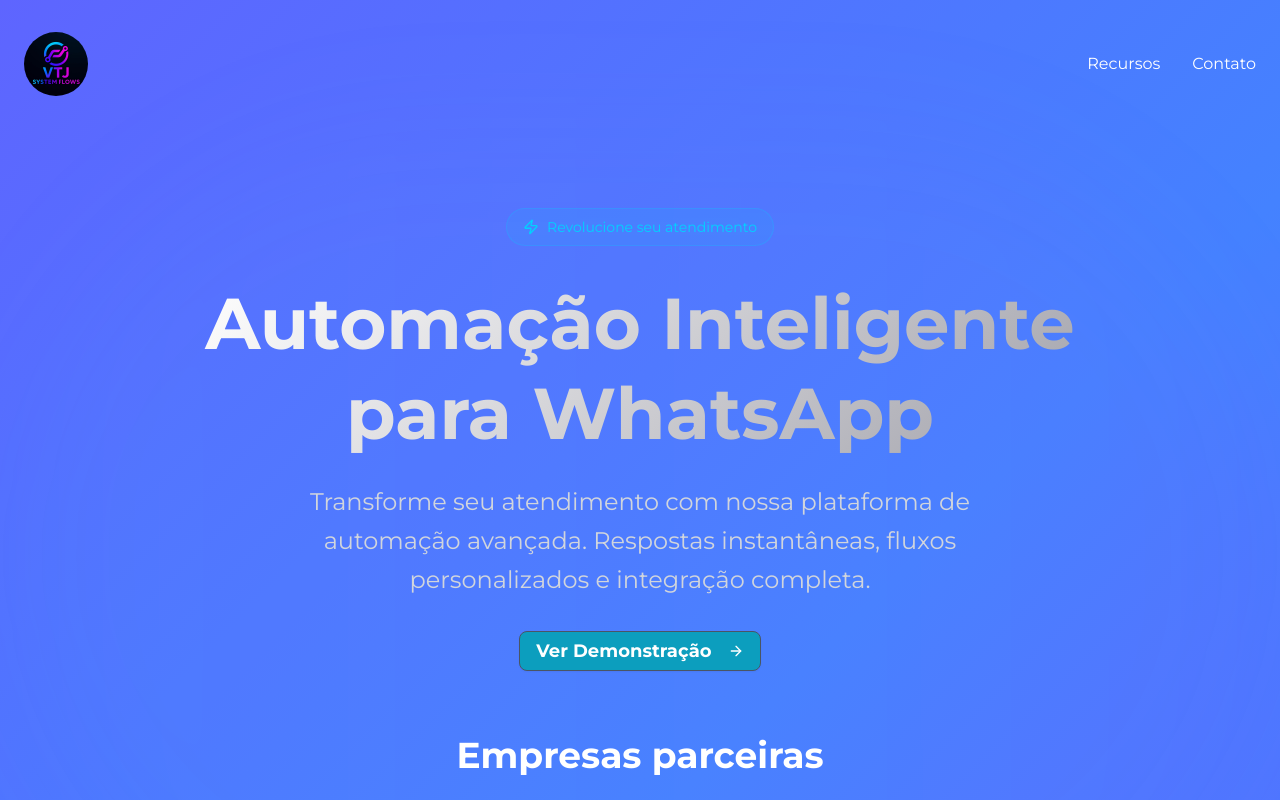
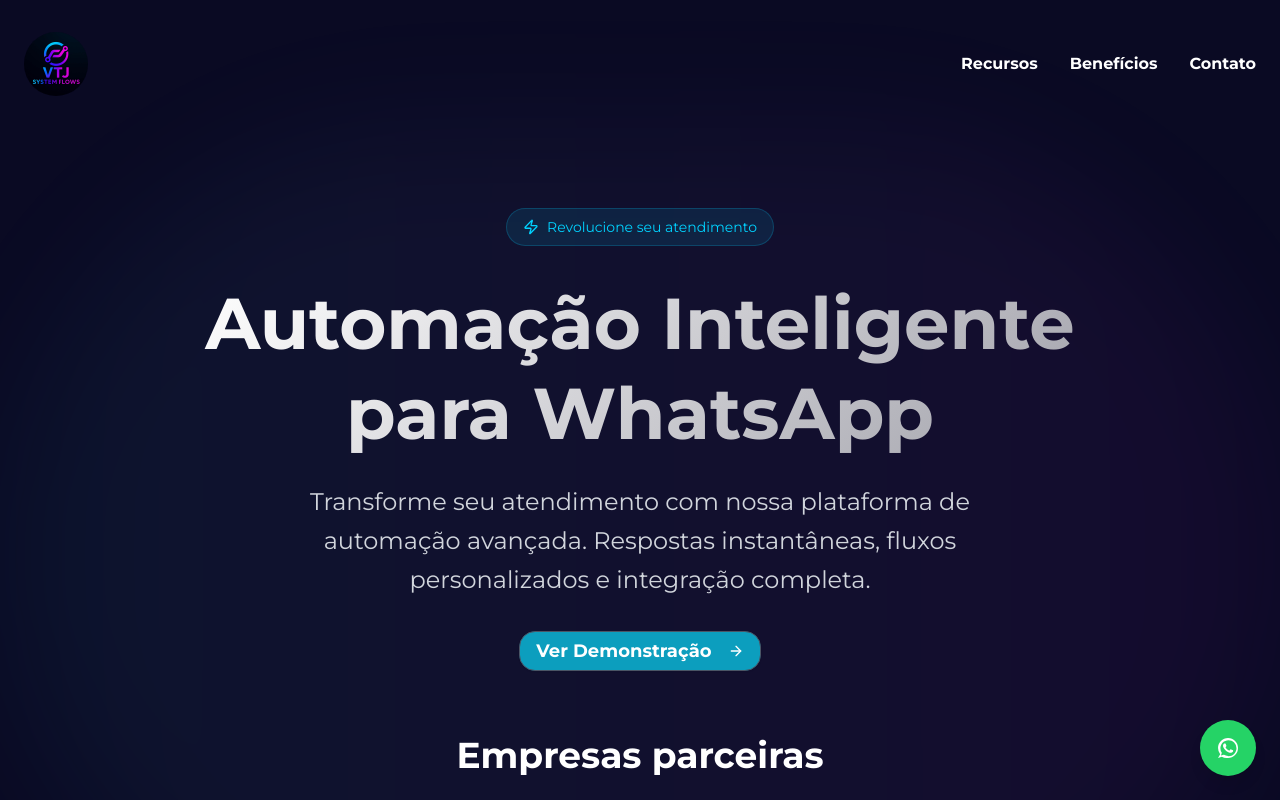
Before and after one commit to jhonzz02/n8n-LP, a React (Vite) app: page / in a window 1280 px wide. Shown: the top 800 px of the page. Built offline with nearby package versions, Linux system fonts and the light colour scheme.

Commit message:
fix bg, navbar, links, btns

```diff
--- a/src/App.jsx
+++ b/src/App.jsx
@@ -18,7 +18,7 @@
 
 function App() {
   return (
-    <div className="min-h-screen bg-[linear-gradient(135deg,_#5E65FF,_#4482FF,_#5E65FF,_#D300FF)] text-white overflow-x-hidden">
+    <div className="min-h-screen bg-[#0A0A23] text-white overflow-x-hidden">
       {/* Header */}
       <header className="container mx-auto px-6 py-8 relative z-10">
         <nav className="flex items-center justify-between">
@@ -27,25 +27,68 @@
               <img
                 src={VTJLogo}
                 alt="VTJ System Flows Logo"
-                className="h-16 w-auto rounded-full object-cover"
+                className="h-16 w-auto rounded-full object-cover hover:cursor-pointer transition-all duration-300 transform hover:-translate-y-1 hover:scale-105 backdrop-blur-sm"
+                onClick={() => window.location.reload()}
               />
             </div>
           </div>
           <div className="hidden md:flex items-center space-x-8">
             <a
               href="#features"
-              className="hover:text-[#D300FF] transition-colors duration-300"
+              className="font-bold hover:cursor-pointer transition-all duration-300 transform hover:-translate-y-1 hover:scale-105"
+              onClick={(e) => {
+                e.preventDefault(); // impede o comportamento padrão do link
+                const section = document.getElementById("features");
+                if (section) {
+                  section.scrollIntoView({ behavior: "smooth" });
+                }
+              }}
             >
               Recursos
             </a>
             <a
-              href="#contact"
-              className="hover:text-[#D300FF] transition-colors duration-300"
+              href="#additional-features"
+              className="font-bold hover:cursor-pointer transition-all duration-300 transform hover:-translate-y-1 hover:scale-105"
+              onClick={(e) => {
+                e.preventDefault(); // impede o comportamento padrão do link
+                const section = document.getElementById("additional-features");
+                if (section) {
+                  section.scrollIntoView({ behavior: "smooth" });
+                }
+              }}
+            >
+              Benefícios
+            </a>
+            <a
+              href="#contato"
+              className="font-bold hover:cursor-pointer transition-all duration-300 transform hover:-translate-y-1 hover:scale-105"
+              onClick={(e) => {
+                e.preventDefault(); // impede o comportamento padrão do link
+                const section = document.getElementById("contato");
+                if (section) {
+                  section.scrollIntoView({ behavior: "smooth" });
+                }
+              }}
             >
               Contato
             </a>
           </div>
         </nav>
+        <a
+          href="https://wa.me/5571999042609?text=Ol%C3%A1%2C%20vim%20pelo%20site%20e%20quero%20saber%20mais!"
+          target="_blank"
+          rel="noopener noreferrer"
+          className="fixed bottom-6 right-6 z-50 bg-[#25D366] p-4 rounded-full shadow-lg hover:bg-[#128C7E] transition-all duration-300"
+        >
+          <svg
+            xmlns="http://www.w3.org/2000/svg"
+            className="h-6 w-6 text-white"
+            fill="currentColor"
+            viewBox="0 0 24 24"
+          >
+            <path d="M12.04 2c-5.523 0-10 4.477-10 10a9.946 9.946 0 002.151 6.3L2 22l3.796-1.133A9.962 9.962 0 0012.04 22c5.523 0 10-4.477 10-10s-4.477-10-10-10zm.017 17.934a8.041 8.041 0 01-4.074-1.122l-.291-.173-2.716.811.862-2.648-.177-.273a8.013 8.013 0 01-1.232-4.32c0-4.425 3.596-8.021 8.021-8.021 2.144 0 4.158.835 5.672 2.35a7.951 7.951 0 012.35 5.671c0 4.425-3.597 8.021-8.021 8.021zm4.579-5.849c-.25-.124-1.473-.729-1.701-.812-.228-.083-.394-.124-.559.124-.167.25-.641.812-.786.978-.146.167-.29.187-.54.063-.25-.125-1.054-.388-2.008-1.237-.742-.66-1.244-1.476-1.39-1.726-.146-.25-.016-.385.109-.51.113-.112.25-.292.375-.438.125-.146.167-.25.25-.417.083-.166.041-.312-.02-.437-.063-.124-.559-1.35-.766-1.852-.2-.481-.402-.416-.559-.416h-.479c-.166 0-.437.063-.666.312-.228.25-.875.854-.875 2.08 0 1.226.896 2.414 1.021 2.579.125.167 1.762 2.688 4.271 3.77.597.257 1.063.41 1.426.524.598.189 1.143.163 1.572.1.48-.072 1.473-.601 1.679-1.181.207-.58.207-1.077.146-1.18-.063-.104-.229-.167-.48-.292z" />
+          </svg>
+        </a>
       </header>
 
       {/* Hero Section */}
@@ -67,15 +110,17 @@
             completa.
           </p>
           <div className="flex flex-col sm:flex-row gap-4 justify-center">
-            {/* BOTAO TESTE GRATIS */}
-            {/*             <Button size="lg" className="bg-primary hover:bg-primary/90 text-white px-8 py-4 text-lg btn-glow">
-              <MessageCircle className="mr-2 h-5 w-5" />
-              Teste Grátis por 14 Dias
-            </Button> */}
             <Button
               size="lg"
               variant="outline"
-              className="border-gray-600 text-white font-bold hover:bg-[#d400ff] px-8 py-4 text-lg group bg-[#0c9ebe] hover:cursor-pointer"
+              className="border-gray-600 text-white font-bold bg-[#0c9ebe] px-8 py-4 text-lg group hover:bg-[#0c9ebe] hover:cursor-pointer
+             transition-all duration-300 transform hover:-translate-y-1 hover:scale-105 border hover:border-primary/50 backdrop-blur-sm rounded-2xl"
+              onClick={() => {
+                const section = document.getElementById("benefits");
+                if (section) {
+                  section.scrollIntoView({ behavior: "smooth" });
+                }
+              }}
             >
               Ver Demonstração
               <ArrowRight className="ml-2 h-5 w-5 group-hover:translate-x-1 transition-transform" />
@@ -167,7 +212,10 @@
         </div>
 
         {/* Additional Features */}
-        <div className="grid md:grid-cols-3 gap-8 mt-12">
+        <div
+          className="grid md:grid-cols-3 gap-8 mt-12"
+          id="additional-features"
+        >
           <div className="bg-slate-800/50 backdrop-blur-sm rounded-2xl p-8 border border-slate-700 hover:border-primary/50 transition-all duration-300 card-hover">
             <div
               className="bg-secondary/10 w-16 h-16 rounded-xl flex items-center justify-center mb-6 float-animation"
@@ -213,7 +261,7 @@
       </section>
 
       {/* Benefits Section */}
-      <section className="container mx-auto px-6 py-20">
+      <section className="container mx-auto px-6 py-20" id="benefits">
         <div className="grid lg:grid-cols-2 gap-16 items-center">
           <div>
             <h2 className="text-4xl md:text-5xl font-bold mb-8 gradient-text ">
@@ -302,8 +350,14 @@
       </section>
 
       {/* CTA Section */}
-      <section className="container mx-auto px-6 py-20 text-center">
-        <div className="bg-gradient-to-r from-primary/10 to-accent/10 rounded-3xl p-12 border border-slate-700 relative overflow-hidden">
+      <section
+        className="container mx-auto px-6 py-20 text-center"
+        id="contato"
+      >
+        <div
+          className="bg-gradient-to-r from-primary/10 to-accent/10 rounded-3xl p-12 border border-slate-700 relative overflow-hidden"
+          id="contato"
+        >
           <div className="absolute inset-0 bg-gradient-to-r from-primary/5 to-accent/5 animate-pulse"></div>
           <div className="relative z-10">
             <h2 className="text-4xl md:text-5xl font-bold mb-6 gradient-text ">
@@ -317,7 +371,14 @@
               <Button
                 size="lg"
                 variant="outline"
-                className="border-gray-600 text-white font-bold hover:bg-[#d400ff] px-8 py-4 text-lg group bg-[#0c9ebe] hover:cursor-pointer"
+                className="border-gray-600 text-white font-bold bg-[#0c9ebe] px-8 py-4 text-lg group hover:bg-[#0c9ebe] hover:cursor-pointer
+             transition-all duration-300 transform hover:-translate-y-1 hover:scale-105 border hover:border-primary/50 backdrop-blur-sm rounded-2xl"
+                onClick={() => {
+                  window.open(
+                    "https://wa.me/5571999042609?text=Ol%C3%A1%2C%20vim%20pelo%20site%20e%20quero%20saber%20mais!",
+                    "_blank"
+                  );
+                }}
               >
                 Falar com Especialista
                 <ArrowRight className="ml-2 h-5 w-5 group-hover:translate-x-1 transition-transform" />
@@ -347,12 +408,32 @@
             <h3 className="font-semibold mb-4 ">Produto</h3>
             <ul className="space-y-2">
               <li>
-                <a href="#" className="hover:text-white transition-colors">
+                <a
+                  href="#features"
+                  onClick={(e) => {
+                    e.preventDefault(); // impede o comportamento padrão do link
+                    const section = document.getElementById("features");
+                    if (section) {
+                      section.scrollIntoView({ behavior: "smooth" });
+                    }
+                  }}
+                  className="cursor-pointer hover:text-[#d400ff] transition-colors duration-300"
+                >
                   Recursos
                 </a>
               </li>
               <li>
-                <a href="#" className="hover:text-white transition-colors">
+                <a
+                  href="#benefits"
+                  onClick={(e) => {
+                    e.preventDefault(); // impede o comportamento padrão do link
+                    const section = document.getElementById("benefits");
+                    if (section) {
+                      section.scrollIntoView({ behavior: "smooth" });
+                    }
+                  }}
+                  className="cursor-pointer hover:text-[#d400ff] transition-colors duration-300"
+                >
                   Integrações
                 </a>
               </li>
@@ -362,12 +443,27 @@
             <h3 className="font-semibold mb-4 ">Suporte</h3>
             <ul className="space-y-2 ">
               <li>
-                <a href="#" className="hover:text-white transition-colors">
+                <a
+                  href="#benefits"
+                  onClick={(e) => {
+                    e.preventDefault(); // impede o comportamento padrão do link
+                    const section = document.getElementById("benefits");
+                    if (section) {
+                      section.scrollIntoView({ behavior: "smooth" });
+                    }
+                  }}
+                  className="cursor-pointer hover:text-[#d400ff] transition-colors duration-300"
+                >
                   Tutoriais
                 </a>
               </li>
               <li>
-                <a href="#" className="hover:text-white transition-colors">
+                <a
+                  href="https://wa.me/5571999042609?text=Ol%C3%A1%2C%20vim%20pelo%20site%20e%20quero%20saber%20mais!"
+                  target="_blank"
+                  rel="noopener noreferrer"
+                  className="cursor-pointer hover:text-[#d400ff] transition-colors duration-300"
+                >
                   Contato
                 </a>
               </li>
@@ -377,7 +473,17 @@
             <h3 className="font-semibold mb-4 ">Empresa</h3>
             <ul className="space-y-2">
               <li>
-                <a href="#" className="hover:text-white transition-colors">
+                <a
+                  href="#benefits"
+                  onClick={(e) => {
+                    e.preventDefault(); // impede o comportamento padrão do link
+                    const section = document.getElementById("benefits");
+                    if (section) {
+                      section.scrollIntoView({ behavior: "smooth" });
+                    }
+                  }}
+                  className="cursor-pointer hover:text-[#d400ff] transition-colors duration-300"
+                >
                   Sobre
                 </a>
               </li>
```
